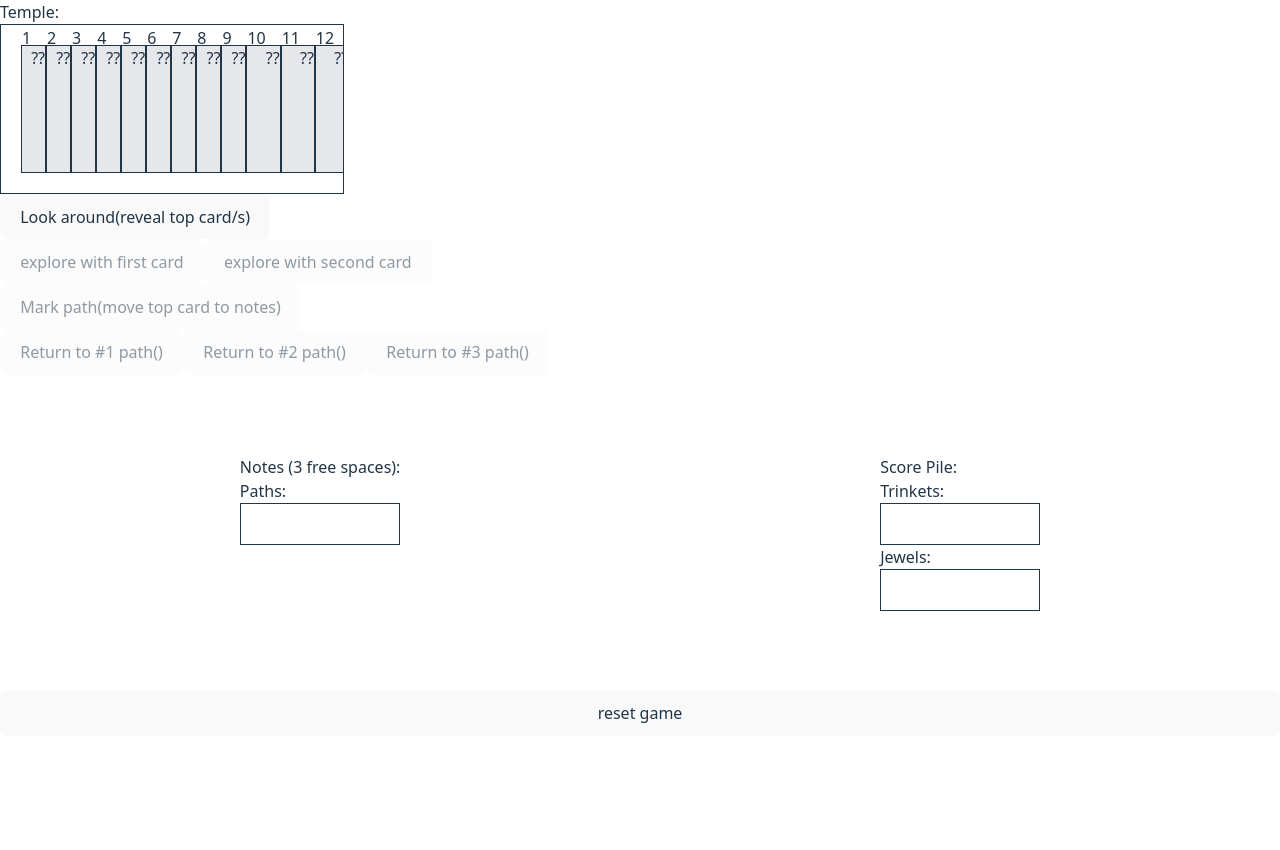
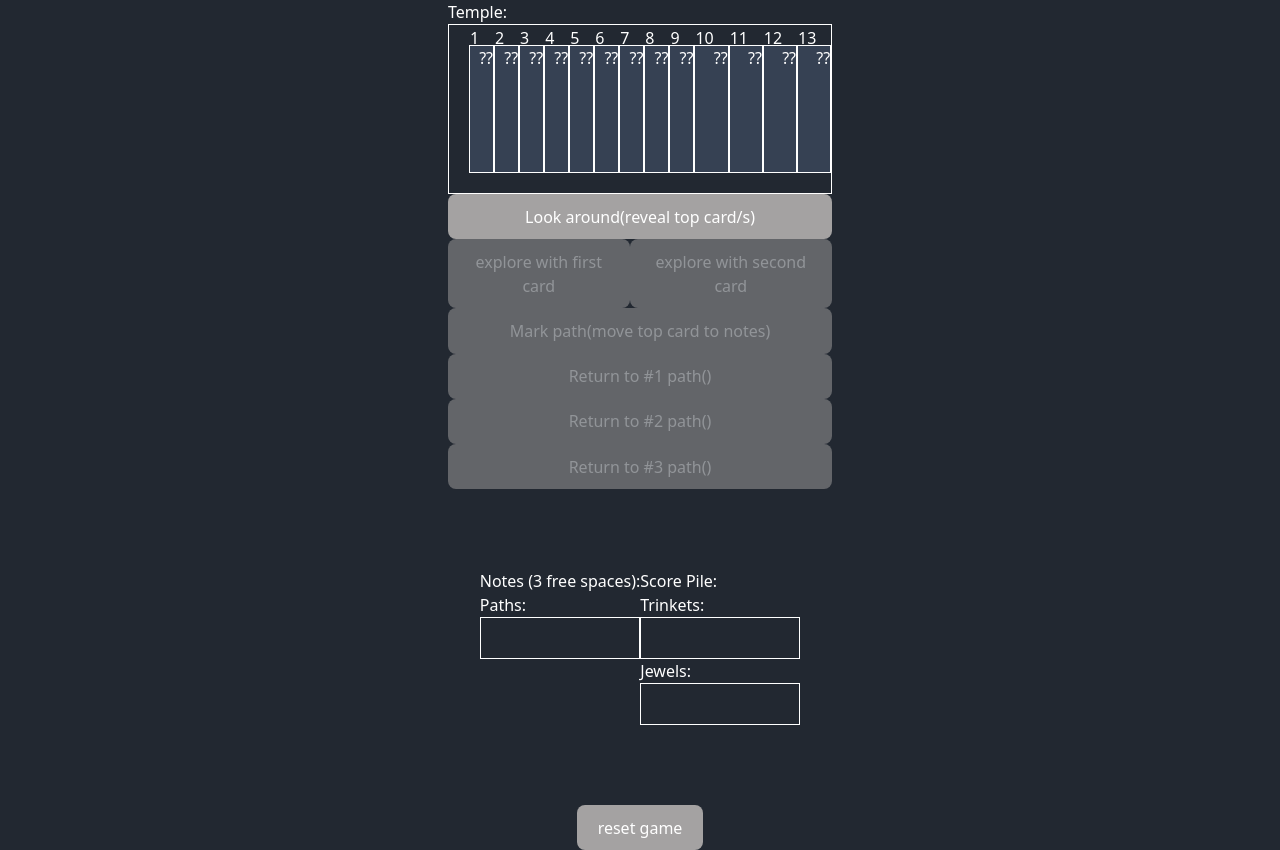
Before and after one commit to Ado-go/loot-the-loop, a React (Vite) app: page / in a window 1280 px wide. Both pictures are taken after a click on the button "Start the game". Before the commit the page ends 800 px from the top, so only its background shows below. Built offline with nearby package versions, Linux system fonts and the light colour scheme.

Commit message:
feat: color design and layout

```diff
--- a/src/App.tsx
+++ b/src/App.tsx
@@ -153,10 +153,10 @@ function App() {
         </div>
       )}
       {!gameEnd && (
-        <div className="flex flex-col gap-20">
+        <div className="min-h-screen flex flex-col items-center gap-20">
           <div>
             <h2>Temple:</h2>
-            <div className="flex p-5 w-86 overflow-hidden overflow-x-scroll border">
+            <div className="flex p-5 max-w-96 overflow-hidden overflow-x-scroll border">
               {deck.map((card, index) => (
                 <Card
                   key={card.suit + card.value}
@@ -167,15 +167,17 @@ function App() {
                 />
               ))}
             </div>
-            <div>
+            <div className="flex flex-col items-center">
+              <div className="max-w-96">
                 <button
-                className="disabled:opacity-50 disabled:cursor-not-allowed"
+                  className="w-96 disabled:opacity-50 disabled:cursor-not-allowed"
                   disabled={isEnd || deck[0].revealed}
                   onClick={() => lookAround()}
                 >
                   Look around(reveal top card/s)
                 </button>
-              <div>
+              </div>
+              <div className=" flex max-w-96">
                 <button
                   disabled={
                     isEnd || !deck[0].revealed || isNaN(parseInt(deck[0].value))
@@ -201,8 +203,9 @@ function App() {
                     "(" + deck[1].value + ")"}
                 </button>
               </div>
+              <div className="max-w-96">
                 <button
-                className="disabled:opacity-50 disabled:cursor-not-allowed"
+                  className="w-96 disabled:opacity-50 disabled:cursor-not-allowed"
                   disabled={
                     isEnd ||
                     markedPaths.length === 3 ||
@@ -213,23 +216,24 @@ function App() {
                 >
                   Mark path(move top card to notes)
                 </button>
-              <div>
+              </div>
+              <div className="max-w-96">
                 <button
-                  className="disabled:opacity-50 disabled:cursor-not-allowed"
+                  className="w-96 disabled:opacity-50 disabled:cursor-not-allowed"
                   disabled={isEnd || markedPaths[0]?.value === undefined}
                   onClick={() => returnToMarkedPath(0)}
                 >
                   Return to #1 path({markedPaths[0]?.value})
                 </button>
                 <button
-                  className="disabled:opacity-50 disabled:cursor-not-allowed"
+                  className="w-96 disabled:opacity-50 disabled:cursor-not-allowed"
                   disabled={isEnd || markedPaths[1]?.value === undefined}
                   onClick={() => returnToMarkedPath(1)}
                 >
                   Return to #2 path({markedPaths[1]?.value})
                 </button>
                 <button
-                  className="disabled:opacity-50 disabled:cursor-not-allowed"
+                  className="w-96 disabled:opacity-50 disabled:cursor-not-allowed"
                   disabled={isEnd || markedPaths[2]?.value === undefined}
                   onClick={() => returnToMarkedPath(2)}
                 >
@@ -274,7 +278,7 @@ function App() {
               </div>
               <div>
                 <h3>Jewels:</h3>
-                <div className="flex p-5 w-40 overflow-hidden border">
+                <div className="flex p-5 w-40 overflow-hidden overflow-x-auto border">
                   {jewels.map((jewel, index) => (
                     <Card
                       key={jewel.suit + jewel.value}
--- a/src/components/Card.tsx
+++ b/src/components/Card.tsx
@@ -8,7 +8,7 @@ type CardProps = {
 export default function Card({ suit, value, revealed, position }: CardProps) {
   return (
     <>
-      <div className="w-10 h-32 bg-gray-200 border">
+      <div className="w-10 h-32 bg-gray-700 border">
         <span className="relative bottom-5">{position}</span>
         {revealed ? suit + value : "??"}
       </div>
--- a/src/index.css
+++ b/src/index.css
@@ -13,6 +13,11 @@
   text-rendering: optimizeLegibility;
   -webkit-font-smoothing: antialiased;
   -moz-osx-font-smoothing: grayscale;
+}
+
+body {
+  background-color: #222831;
+  color: white;
 }
 
 a {
@@ -36,7 +41,7 @@ button {
   font-size: 1em;
   font-weight: 500;
   font-family: inherit;
-  background-color: #1a1a1a;
+  background-color: #cccbcb;
   cursor: pointer;
   transition: border-color 0.25s;
 }
@@ -57,6 +62,6 @@ button:focus-visible {
     color: #747bff;
   }
   button {
-    background-color: #f9f9f9;
+    background-color: #a4a2a2;
   }
 }
```
Lines whose indentation alone changed are shown as unchanged.
